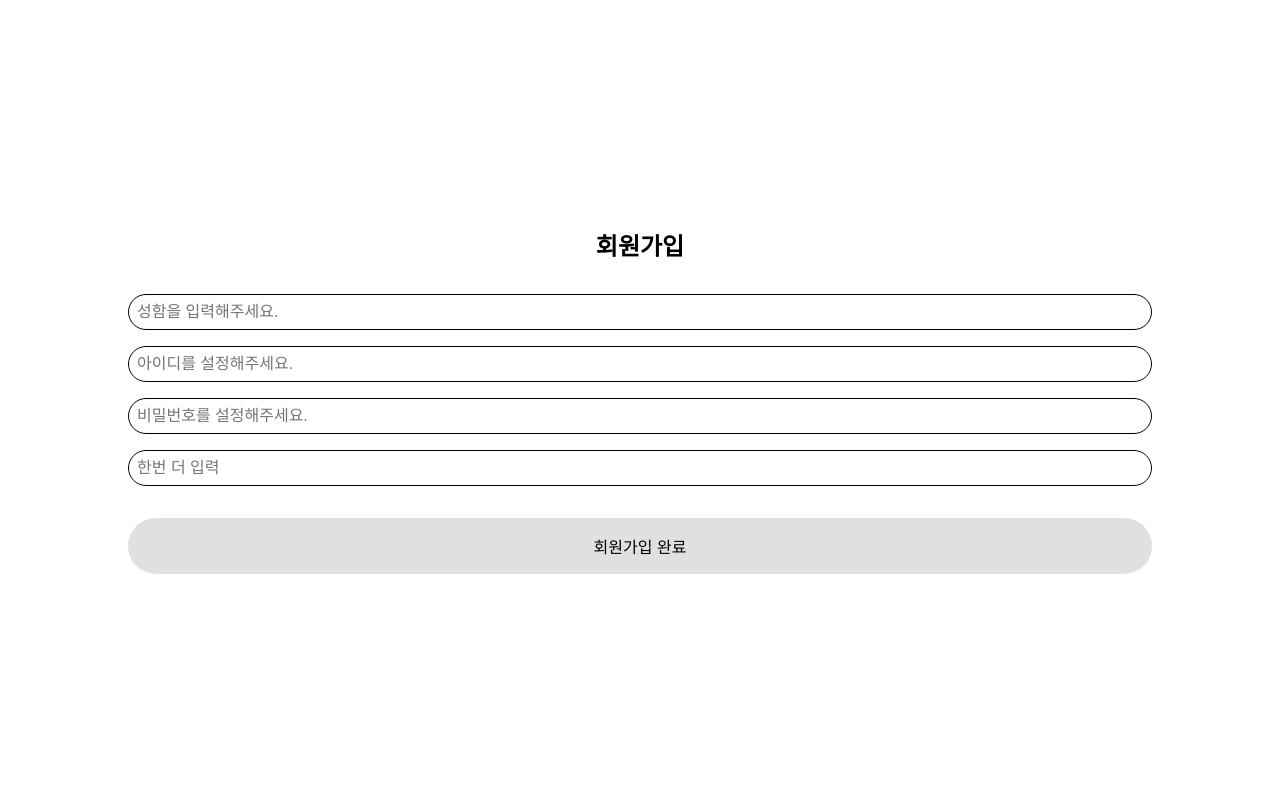
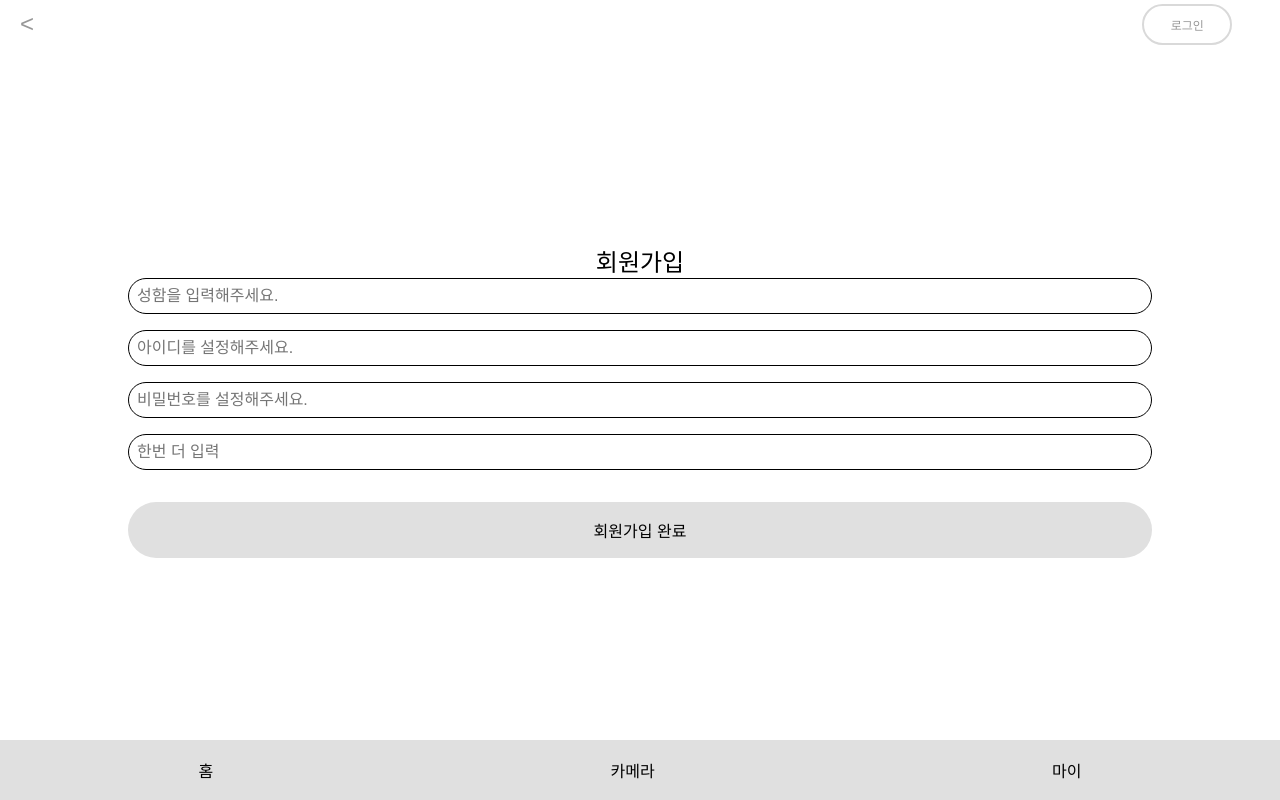
Before and after one commit to Bewheneverwhatiwant/YieldMe, a React (Vite) app in the folder yieldme/: page /finalsignup in a window 1280 px wide. Built offline with nearby package versions, Linux system fonts and the light colour scheme.

Commit message:
[FIX] 전체 스타일 조금 수정, signup UI Route 수정

```diff
--- a/yieldme/src/Router.jsx
+++ b/yieldme/src/Router.jsx
@@ -19,11 +19,11 @@ const AppRouter = () => {
                     <Route path="camera" element={<CameraPage />} />
                     <Route path="mypage" element={<MyPage />} />
                     <Route path="ranking" element={<RankingPage />} />
+                    <Route path="/login" element={<LoginPage />} />
+                    <Route path="/signup" element={<SignupStep1 />} />
+                    <Route path="/certificate" element={<SignupCertificate />} />
+                    <Route path="/finalsignup" element={<FinalSignup />} />
                 </Route>
-                <Route path="/login" element={<LoginPage />} />
-                <Route path="/signup" element={<SignupStep1 />} />
-                <Route path="/certificate" element={<SignupCertificate />} />
-                <Route path="/finalsignup" element={<FinalSignup />} />
             </Routes>
         </Router>
     );
--- a/yieldme/src/pages/mainpage/camerapage/camerapage.jsx
+++ b/yieldme/src/pages/mainpage/camerapage/camerapage.jsx
@@ -1,6 +1,7 @@
 import React, { useState, useRef, useEffect } from 'react';
 import styled from 'styled-components';
 import QrScanner from 'qr-scanner';
+import CustomFont from '../../../Components/Container/CustomFont';
 
 const ContainerCenter = styled.div`
   display: flex;
@@ -21,26 +22,6 @@ const PageContainer = styled(ContainerCenter)`
   gap: 2rem;
   position: relative;
   background-color: white;
-`;
-
-const Title = styled.h1`
-  color: #0000FF;
-  font-weight: bold;
-  font-size: 1.5rem;
-  text-align: center;
-`;
-
-const SubTitle = styled.h2`
-  color: black;
-  font-size: 1.2rem;
-  text-align: center;
-`;
-
-const Description = styled.p`
-  color: black;
-  font-size: 1rem;
-  text-align: center;
-  margin: 0.5rem 0;
 `;
 
 const CameraContainer = styled.div`
@@ -93,9 +74,9 @@ const CameraPage = () => {
     return (
         <ContainerCenter>
             <PageContainer>
-                <Title>일반인의</Title>
-                <SubTitle>카메라입니다.</SubTitle>
-                <Description>소중한 자리양보 감사드립니다.</Description>
+                <CustomFont color='#0000FF' font='1.5rem' fontWeight='bold'>일반인의</CustomFont>
+                <CustomFont color='black' font='1.2rem'>카메라입니다.</CustomFont>
+                <CustomFont color='black' font='1.2rem'>소중한 자리 양보 감사드립니다.</CustomFont>
                 <CameraContainer>
                     {showScanner ? (
                         <video ref={videoRef} style={{ width: '100%' }} />
@@ -103,9 +84,9 @@ const CameraPage = () => {
                         <span>카메라 화면</span>
                     )}
                 </CameraContainer>
-                <Description>
+                <CustomFont color='black' font='1.2rem'>
                     자리를 양보해주신 분의 QR코드를 카메라로 인식해 주세요.
-                </Description>
+                </CustomFont>
                 <Button onClick={() => setShowScanner(!showScanner)}>
                     {showScanner ? 'QR 코드 스캐너 닫기' : 'QR 코드 스캐너 열기'}
                 </Button>
--- a/yieldme/src/pages/mainpage/homepage/homepage.jsx
+++ b/yieldme/src/pages/mainpage/homepage/homepage.jsx
@@ -2,6 +2,9 @@ import React, { useState } from 'react';
 import { QRCodeCanvas } from 'qrcode.react';
 import styled from 'styled-components';
 import { useNavigate } from 'react-router-dom';
+
+import CustomFont from '../../../Components/Container/CustomFont';
+import CustomRow from '../../../Components/Container/CustomRow';
 
 const ContainerCenter = styled.div`
   display: flex;
@@ -24,26 +27,6 @@ const PageContainer = styled(ContainerCenter)`
   background-color: white;
 `;
 
-const Title = styled.h1`
-  color: #FF00FF;
-  font-weight: bold;
-  font-size: 1.5rem;
-  text-align: center;
-`;
-
-const SubTitle = styled.h2`
-  color: black;
-  font-size: 1.2rem;
-  text-align: center;
-`;
-
-const Description = styled.p`
-  color: black;
-  font-size: 1rem;
-  text-align: center;
-  margin: 0.5rem 0;
-`;
-
 const Button = styled.button`
   background-color: #E0E0E0;
   color: black;
@@ -61,15 +44,16 @@ const HomePage = () => {
   return (
     <ContainerCenter>
       <PageContainer>
-                <Title>임산부의</Title>
-                <SubTitle>QR코드입니다.</SubTitle>
-                <Description>편안한 하루 되세요 :)</Description>
+        <CustomFont color='#FF00FF' font='1.5rem' fontWeight='bold'>임산부의</CustomFont>
+        <CustomFont color='black' font='1.2rem' fontWeight='bold'>QR코드입니다.</CustomFont>
+        <CustomFont color='black' font='1rem'>편안한 하루 되세요 :)</CustomFont>
         <QRCodeCanvas value="lny021102" size={150} />
-                <Description>
+        <CustomFont color='black' font='1rem'>
           자리를 양보해주셔서 감사합니다.
-                    <br />
+        </CustomFont>
+        <CustomFont color='black' font='1rem'>
           양보해드린 분께 QR코드를 보여주세요.
-                </Description>
+        </CustomFont>
         <Button onClick={() => navigate('/ranking')}>자리양보 점수 랭킹 보기</Button>
       </PageContainer>
     </ContainerCenter>
--- a/yieldme/src/pages/mainpage/homepage/ranking.jsx
+++ b/yieldme/src/pages/mainpage/homepage/ranking.jsx
@@ -1,5 +1,8 @@
 import React from 'react';
 import styled from 'styled-components';
+
+import CustomFont from '../../../Components/Container/CustomFont';
+import CustomRow from '../../../Components/Container/CustomRow';
 
 const ContainerCenter = styled.div`
   display: flex;
@@ -10,13 +13,6 @@ const ContainerCenter = styled.div`
   background-color: white;
   padding-top: 8vh;
   padding-bottom: 5vh;
-`;
-
-const Title = styled.h2`
-  color: black;
-  font-size: 1.2rem;
-  text-align: center;
-  margin-bottom: 1rem;
 `;
 
 const RankingContainer = styled.div`
@@ -34,10 +30,6 @@ const RankItem = styled.div`
   color: ${props => (props.rank <= 3 ? 'red' : 'black')};
 `;
 
-const RankText = styled.span`
-  font-weight: bold;
-`;
-
 const RankingPage = () => {
   const rankings = [
     { rank: 1, name: '000님', id: 'lny021102', points: 999 },
@@ -47,11 +39,11 @@ const RankingPage = () => {
 
   return (
     <ContainerCenter>
-            <Title>소중한 자리양보, 진심으로 감사드립니다.</Title>
+      <CustomFont color='black' font='1.2rem'>소중한 자리양보, 진심으로 감사드립니다.</CustomFont>
       <RankingContainer>
         {rankings.map(r => (
           <RankItem key={r.rank} rank={r.rank}>
-                        <RankText>{r.rank}위</RankText> | {r.name} | {r.id} | {r.points}점
+            <CustomFont color='black' font='1.2rem' fontWeight='bold'>{r.rank}위</CustomFont> | {r.name} | {r.id} | {r.points}점
           </RankItem>
         ))}
       </RankingContainer>
--- a/yieldme/src/pages/subpage/login.jsx
+++ b/yieldme/src/pages/subpage/login.jsx
@@ -1,6 +1,7 @@
 import React, { useState } from 'react';
 import styled from 'styled-components';
 import { useNavigate } from 'react-router-dom';
+import CustomFont from '../../Components/Container/CustomFont';
 
 const Container = styled.div`
   display: flex;
@@ -17,12 +18,6 @@ const Form = styled.form`
   align-items: center;
   gap: 1rem;
   width: 80%;
-`;
-
-const Title = styled.h2`
-  font-size: 1.5rem;
-  color: black;
-  margin-bottom: 2rem;
 `;
 
 const Input = styled.input`
@@ -71,7 +66,7 @@ const LoginPage = () => {
   return (
     <Container>
       <Form onSubmit={handleLogin}>
-                <Title>로그인</Title>
+        <CustomFont color='black' font='1.5rem'>로그인</CustomFont>
         <Input
           type="text"
           placeholder="아이디"
--- a/yieldme/src/pages/subpage/mypage/mypage.jsx
+++ b/yieldme/src/pages/subpage/mypage/mypage.jsx
@@ -1,5 +1,7 @@
 import React, { useState } from 'react';
+import { useNavigate } from 'react-router-dom';
 import styled from 'styled-components';
+import CustomFont from '../../../Components/Container/CustomFont';
 
 const ContainerCenter = styled.div`
   display: flex;
@@ -25,12 +27,6 @@ const Section = styled.div`
   flex-direction: column;
   align-items: flex-start;
   gap: 0.5rem;
-`;
-
-const Title = styled.h1`
-  font-size: 1.5rem;
-  font-weight: bold;
-  color: black;
 `;
 
 const InfoText = styled.p`
@@ -84,33 +80,41 @@ const PointsButton = styled.button`
 
 const MyPage = () => {
   const [status, setStatus] = useState('임산부');
+  const navigate = useNavigate();
+
+  const handleStatusChange = (newStatus) => {
+    setStatus(newStatus);
+    if (newStatus === '임산부') {
+      navigate('/certificate');
+    }
+  };
 
   return (
     <ContainerCenter>
       <PageContainer>
         <Section>
-                    <Title>내 정보</Title>
-                    <InfoText>이름: 000</InfoText>
-                    <InfoText>아이디: lny021102</InfoText>
+          <CustomFont color='black' font='1.5rem' fontWeight='bold'>내 정보</CustomFont>
+          <CustomFont font='1rem' color='black'>이름: 000</CustomFont>
+          <CustomFont font='1rem' color='black'>아이디: lny021102</CustomFont>
         </Section>
         <Section>
-                    <Title>내 상태</Title>
-                    <InfoText>임산부의 경우, 10개월 뒤 자동으로 일반인으로 변경됩니다.</InfoText>
+          <CustomFont color='black' font='1.5rem' fontWeight='bold'>내 상태</CustomFont>
+          <CustomFont font='1rem' color='black'>임산부의 경우, 10개월 뒤 자동으로 일반인 모드로 전환됩니다.</CustomFont>
           <StatusContainer>
-                        <StatusButton active={status === '임산부'} onClick={() => setStatus('임산부')}>임산부</StatusButton>
-                        <StatusButton active={status === '일반인'} onClick={() => setStatus('일반인')}>일반인</StatusButton>
+            <StatusButton active={status === '임산부'} onClick={() => handleStatusChange('임산부')}>임산부</StatusButton>
+            <StatusButton active={status === '일반인'} onClick={() => handleStatusChange('일반인')}>일반인</StatusButton>
           </StatusContainer>
         </Section>
         <Section>
-                    <Title>내 자리양보 점수</Title>
+          <CustomFont color='black' font='1.5rem' fontWeight='bold'>내 자리양보 점수</CustomFont>
           <PointsContainer>
             <PointsText>지금까지 00점</PointsText>
             <PointsButton>내역 확인</PointsButton>
           </PointsContainer>
         </Section>
         <Section>
-                    <Title>보상받기</Title>
-                    <InfoText>뱃지 부여, 점수로 뭔가를 구매하기 등...</InfoText>
+          <CustomFont color='black' font='1.5rem' fontWeight='bold'>보상받기</CustomFont>
+          <CustomFont font='1rem' color='black'>뱃지 부여, 포인트 구매, '자리 양보받아요/자리 양보할게요 조회 등...</CustomFont>
         </Section>
       </PageContainer>
     </ContainerCenter>
--- a/yieldme/src/pages/subpage/signup/FinalSignup.jsx
+++ b/yieldme/src/pages/subpage/signup/FinalSignup.jsx
@@ -1,6 +1,7 @@
 import React, { useState } from 'react';
 import styled from 'styled-components';
 import { useNavigate } from 'react-router-dom';
+import CustomFont from '../../../Components/Container/CustomFont';
 
 const Container = styled.div`
   display: flex;
@@ -9,13 +10,6 @@ const Container = styled.div`
   justify-content: center;
   height: 100vh;
   background-color: white;
-`;
-
-const Title = styled.h2`
-  font-size: 1.5rem;
-  color: black;
-  margin-bottom: 2rem;
-  text-align: center;
 `;
 
 const Input = styled.input`
@@ -53,7 +47,7 @@ const FinalSignup = () => {
 
   return (
     <Container>
-            <Title>회원가입</Title>
+      <CustomFont font='1.5rem' color='black'>회원가입</CustomFont>
       <Input
         type="text"
         placeholder="성함을 입력해주세요."
--- a/yieldme/src/pages/subpage/signup/signup_certificate.jsx
+++ b/yieldme/src/pages/subpage/signup/signup_certificate.jsx
@@ -2,6 +2,7 @@ import React, { useState } from 'react';
 import styled from 'styled-components';
 import Webcam from 'react-webcam';
 import { useNavigate } from 'react-router-dom';
+import CustomFont from '../../../Components/Container/CustomFont';
 
 const Container = styled.div`
   display: flex;
@@ -10,20 +11,6 @@ const Container = styled.div`
   justify-content: center;
   height: 100vh;
   background-color: white;
-`;
-
-const Title = styled.h2`
-  font-size: 1.2rem;
-  color: black;
-  margin-bottom: 1rem;
-  text-align: center;
-`;
-
-const Instructions = styled.p`
-  font-size: 1rem;
-  color: black;
-  margin-bottom: 1rem;
-  text-align: center;
 `;
 
 const CameraContainer = styled.div`
@@ -72,8 +59,8 @@ const SignupCertificate = () => {
         <Container>
             {!isAnalyzing && !isFinalStep && (
                 <>
-                    <Title>임산부님의 주민등록증을 촬영해주세요.</Title>
-                    <Instructions>주민등록증을 잘보이게끔 촬영하시고, 성함과 발급 날짜를 확인해주세요.</Instructions>
+                    <CustomFont color='black' font='1.2rem'>임산부님의 주민등록증을 촬영해주세요.</CustomFont>
+                    <CustomFont color='black' font='1rem'>주민등록증을 잘보이게끔 촬영하시고, 성함과 발급 날짜를 확인해주세요.</CustomFont>
                     <CameraContainer>
                         {imageSrc ? (
                             <img src={imageSrc} alt="captured" />
@@ -91,15 +78,15 @@ const SignupCertificate = () => {
                     )}
                 </>
             )}
-            {isAnalyzing && <Title>이미지를 분석 중입니다...</Title>}
+            {isAnalyzing && <CustomFont color='black' font='1.2rem'>이미지를 분석 중입니다...</CustomFont>}
             {isFinalStep && (
                 <>
-                    <Title>인식된 정보를 확인해주세요.</Title>
-                    <Instructions>
+                    <CustomFont color='black' font='1.2rem'>인식된 정보를 확인해주세요.</CustomFont>
+                    <CustomFont color='black' font='1rem'>
                         성함: <input type="text" defaultValue="000님" />
                         <br />
                         주민등록증 발급 일자: <input type="text" defaultValue="0000년 00월 00일" />
-                    </Instructions>
+                    </CustomFont>
                     <Button onClick={() => navigate('/finalsignup')}>정보 수정하기</Button>
                 </>
             )}
--- a/yieldme/src/pages/subpage/signup/signup_step1.jsx
+++ b/yieldme/src/pages/subpage/signup/signup_step1.jsx
@@ -1,6 +1,7 @@
 import React from 'react';
 import styled from 'styled-components';
 import { useNavigate } from 'react-router-dom';
+import CustomFont from '../../../Components/Container/CustomFont';
 
 const Container = styled.div`
   display: flex;
@@ -9,13 +10,6 @@ const Container = styled.div`
   justify-content: center;
   height: 100vh;
   background-color: white;
-`;
-
-const Title = styled.h2`
-  font-size: 1.5rem;
-  color: black;
-  margin-bottom: 2rem;
-  text-align: center;
 `;
 
 const Button = styled.button`
@@ -35,7 +29,8 @@ const SignupStep1 = () => {
 
   return (
     <Container>
-            <Title>회원 유형을 선택해주세요. 현재를 기준으로 선택해주세요.</Title>
+      <CustomFont color='black' font='1.2rem'>회원 유형을 선택해주세요.</CustomFont>
+      <CustomFont color='black' font='1.2rem'>현재를 기준으로 선택해주세요.</CustomFont>
       <Button onClick={() => navigate('/certificate')}>임산부</Button>
       <Button onClick={() => navigate('/finalsignup')}>일반인</Button>
     </Container>
```
Lines whose indentation alone changed are shown as unchanged.
